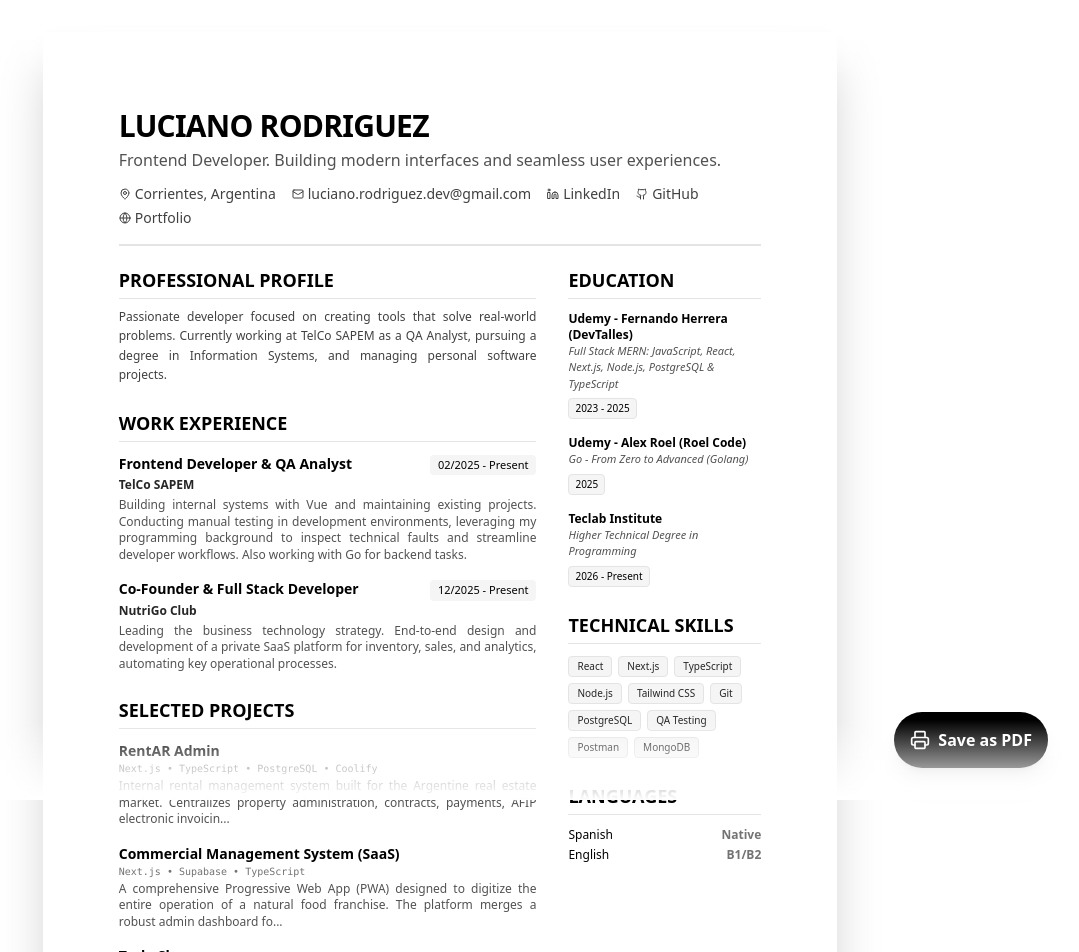
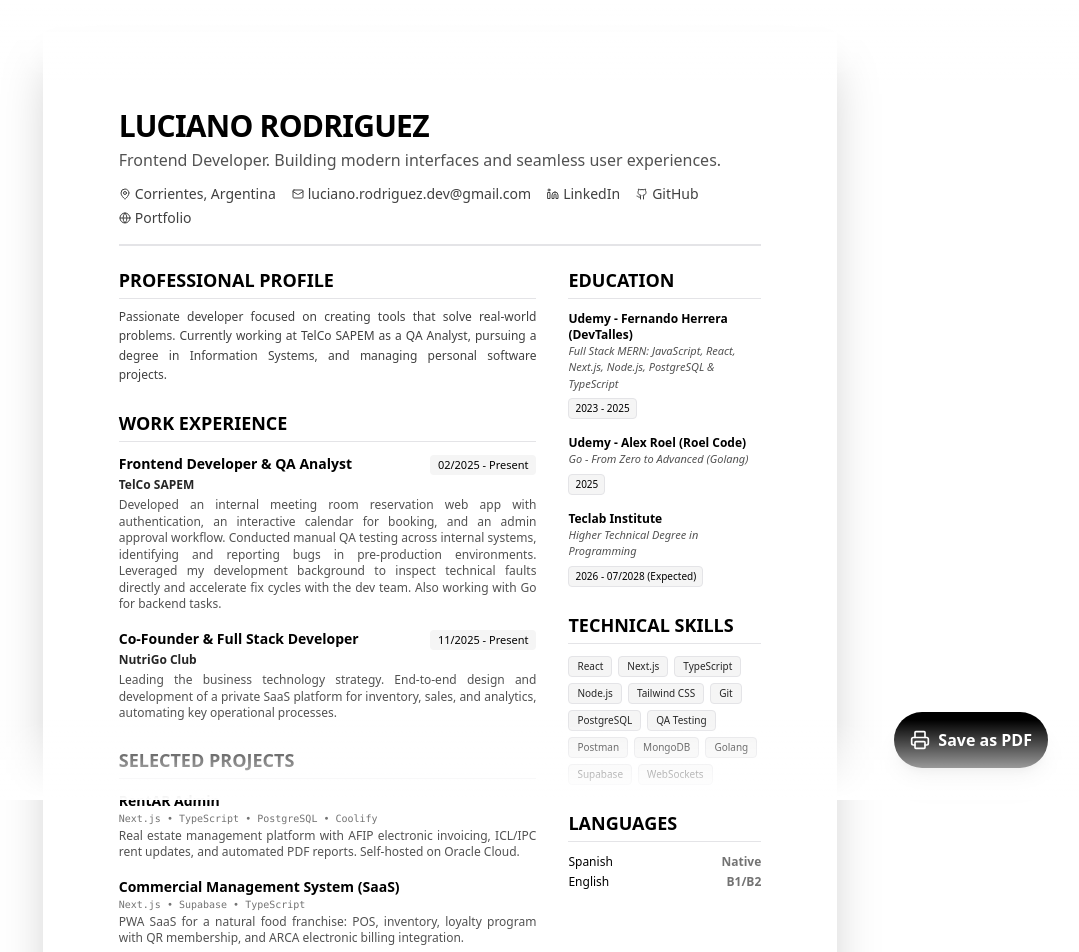
Before and after one commit to LucianoR23/portfolio-next, a Next.js app: page /cv in a window 1280 px wide. Shown: the top 952 px of the page, without its empty margins (200-1279 px from the left). Built offline with nearby package versions, Linux system fonts and the light colour scheme.

Commit message:
mejoras en cv

```diff
--- a/src/app/cv/page.tsx
+++ b/src/app/cv/page.tsx
@@ -100,7 +100,7 @@ export default function CVPage() {
                       {proj.tags.slice(0, 4).join(" • ")}
                     </p>
                     <p className="text-xs text-neutral-600 leading-snug text-justify">
-                      {proj.description.substring(0, 160)}...
+                      {proj.cvDescription ?? `${proj.description.substring(0, 160)}...`}
                     </p>
                   </div>
                 ))}
--- a/src/data/portfolio.ts
+++ b/src/data/portfolio.ts
@@ -14,6 +14,7 @@ export interface Project {
   image?: string;
   gallery?: GalleryItem[];
   isPrivate?: boolean;
+  cvDescription?: string;
 }
 
 export interface ExperienceItem {
@@ -76,6 +77,9 @@ export const portfolioData: PortfolioData = {
     "QA Testing",
     "Postman",
     "MongoDB",
+    "Golang",
+    "Supabase",
+    "WebSockets",
   ],
   projects: [
     {
@@ -89,6 +93,7 @@ export const portfolioData: PortfolioData = {
         { url: "/rentar/rentar-admin.mp4", type: "video", description: "Project demo" },
       ],
       isPrivate: false,
+      cvDescription: "Real estate management platform with AFIP electronic invoicing, ICL/IPC rent updates, and automated PDF reports. Self-hosted on Oracle Cloud.",
     },
     {
       title: "Commercial Management System (SaaS)",
@@ -96,6 +101,7 @@ export const portfolioData: PortfolioData = {
         "A comprehensive Progressive Web App (PWA) designed to digitize the entire operation of a natural food franchise. The platform merges a robust admin dashboard for business control with a mobile experience for customers, centralizing sales, inventory, and loyalty programs into a single scalable architecture.",
       tags: ["Next.js", "Supabase", "TypeScript"],
       isPrivate: true,
+      cvDescription: "PWA SaaS for a natural food franchise: POS, inventory, loyalty program with QR membership, and ARCA electronic billing integration.",
       link: "#",
       repo: null,
       image: "/nutrigo/nutrigo-club.webp",
@@ -160,6 +166,7 @@ export const portfolioData: PortfolioData = {
         { url: "/shop/teslo-item.png" },
         { url: "/shop/teslo-cart.png" },
       ],
+      cvDescription: "Full e-commerce with auth, persistent cart, PayPal sandbox integration, and admin panel for product and order management.",
     },
     {
       title: "Ticket System (Sockets)",
@@ -200,12 +207,12 @@ export const portfolioData: PortfolioData = {
       company: "TelCo SAPEM",
       role: "Frontend Developer & QA Analyst",
       period: "02/2025 - Present",
-      description: "Building internal systems with Vue and maintaining existing projects. Conducting manual testing in development environments, leveraging my programming background to inspect technical faults and streamline developer workflows. Also working with Go for backend tasks."
+      description: "Developed an internal meeting room reservation web app with authentication, an interactive calendar for booking, and an admin approval workflow. Conducted manual QA testing across internal systems, identifying and reporting bugs in pre-production environments. Leveraged my development background to inspect technical faults directly and accelerate fix cycles with the dev team. Also working with Go for backend tasks."
     },
     {
       company: "NutriGo Club",
       role: "Co-Founder & Full Stack Developer",
-      period: "12/2025 - Present",
+      period: "11/2025 - Present",
       description: "Leading the business technology strategy. End-to-end design and development of a private SaaS platform for inventory, sales, and analytics, automating key operational processes."
     },
   ],
@@ -223,7 +230,7 @@ export const portfolioData: PortfolioData = {
     {
       institution: "Teclab Institute",
       degree: "Higher Technical Degree in Programming",
-      period: "2026 - Present"
+      period: "2026 - 07/2028 (Expected)"
     },
   ]
 };
```
Also changed, not shown: 2 other files (tests, documents, lock files or other folders).
